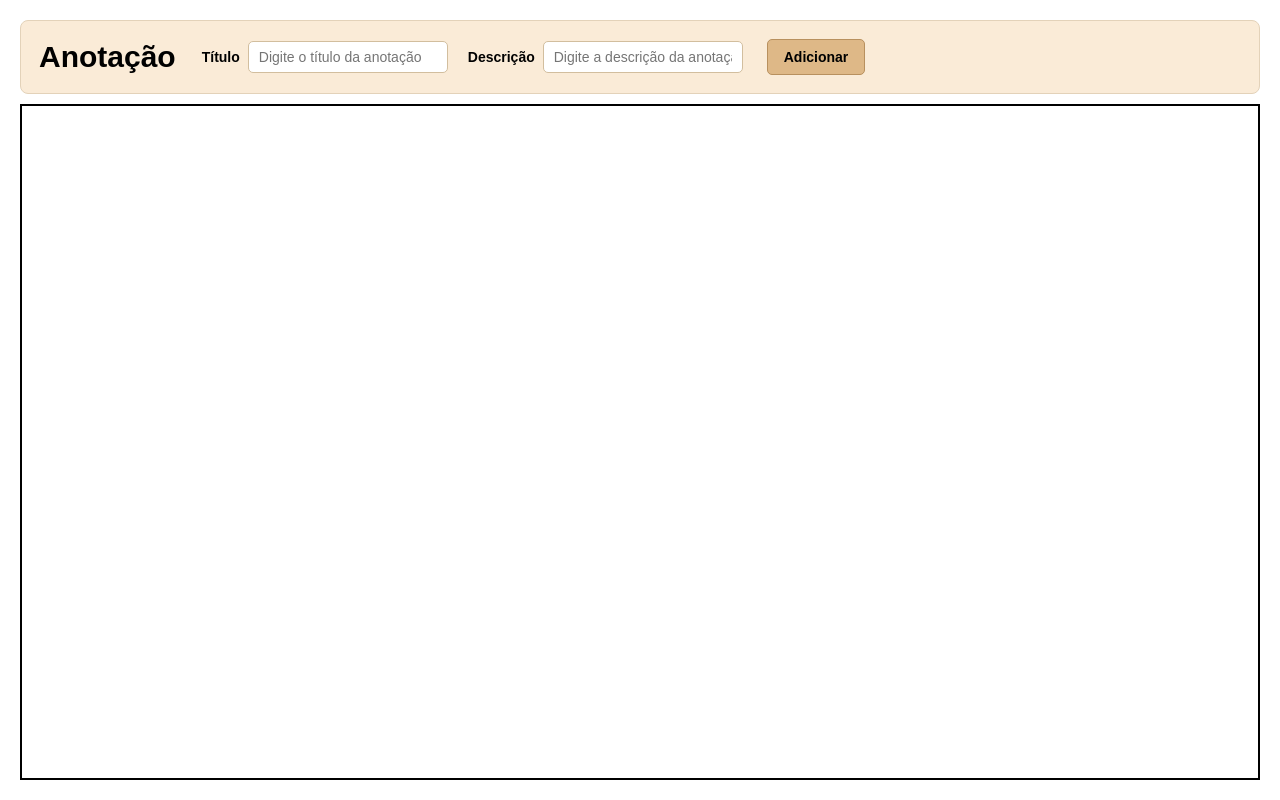
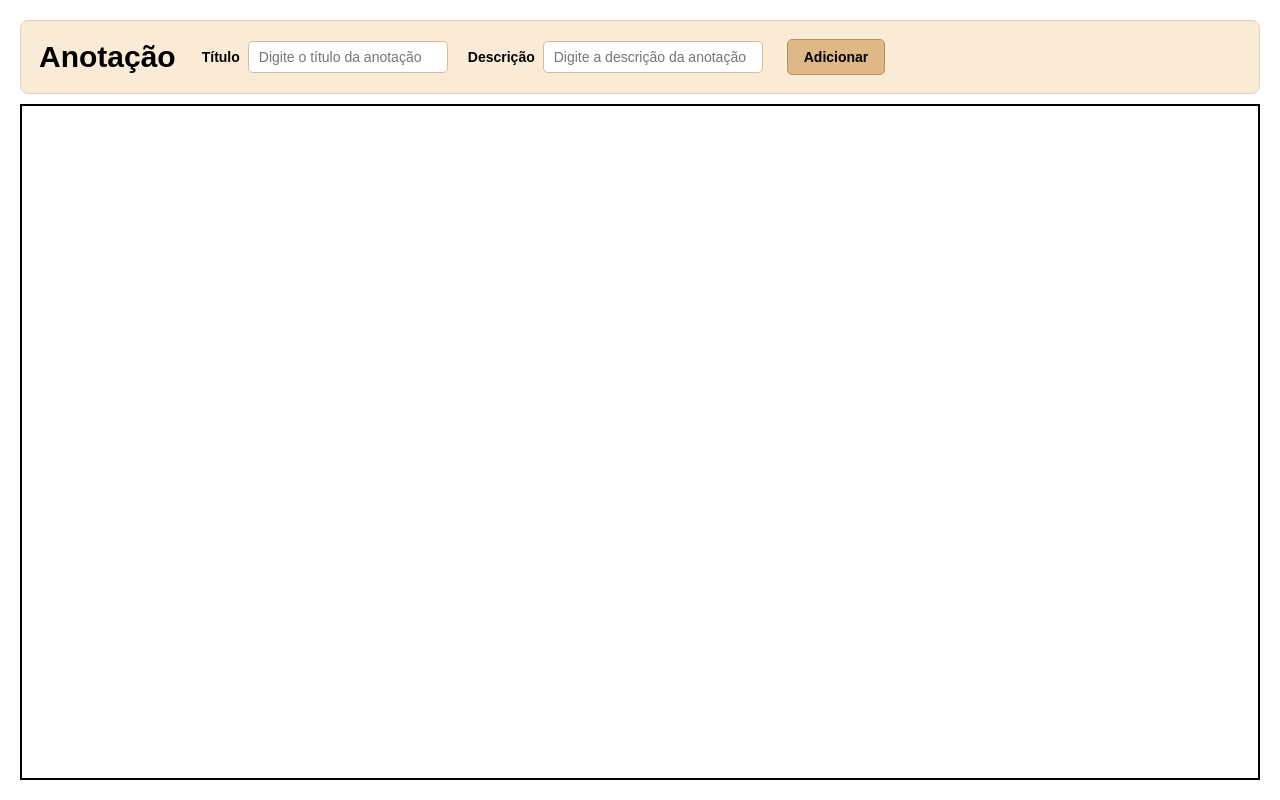
Before and after one commit to Tiaozin/Sistema-de-anotacoes, a plain HTML site: page index.html in a window 1280 px wide. Drawn offline with Linux system fonts and the light colour scheme.

Commit message:
atualizacao

```diff
--- a/index.html
+++ b/index.html
@@ -75,6 +75,10 @@
 
     .addAnotacao button:hover {
         background-color: #c89d66;
+    }
+
+    #descricaoAnotacao{
+        width: 220px;
     }
 
     main {
```
